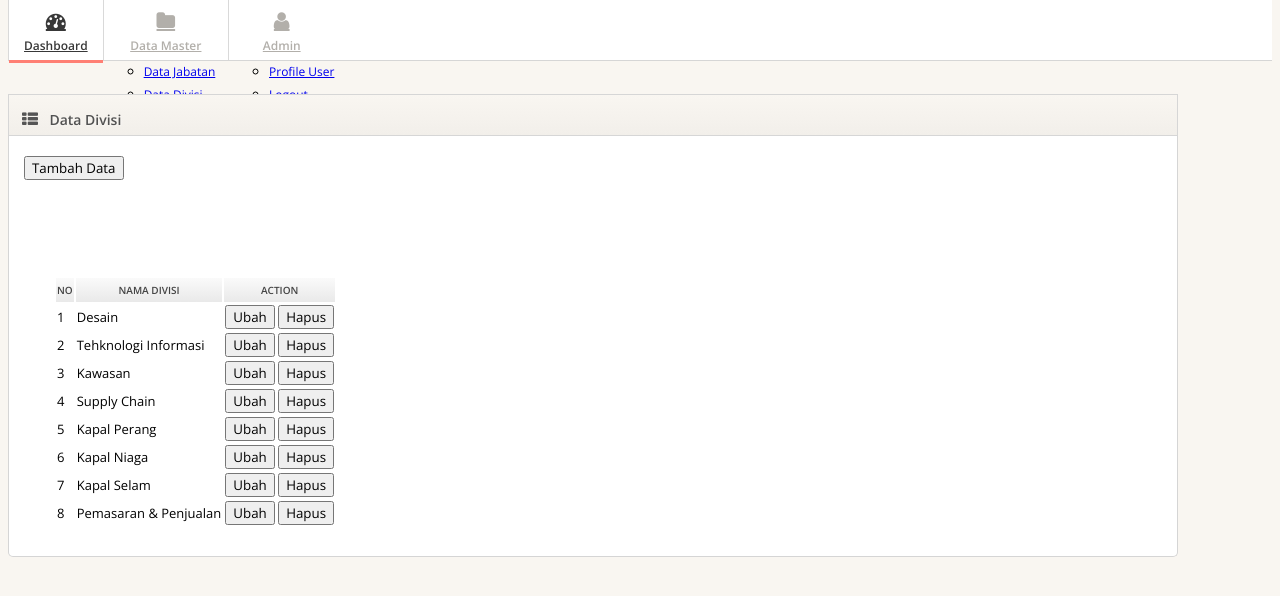
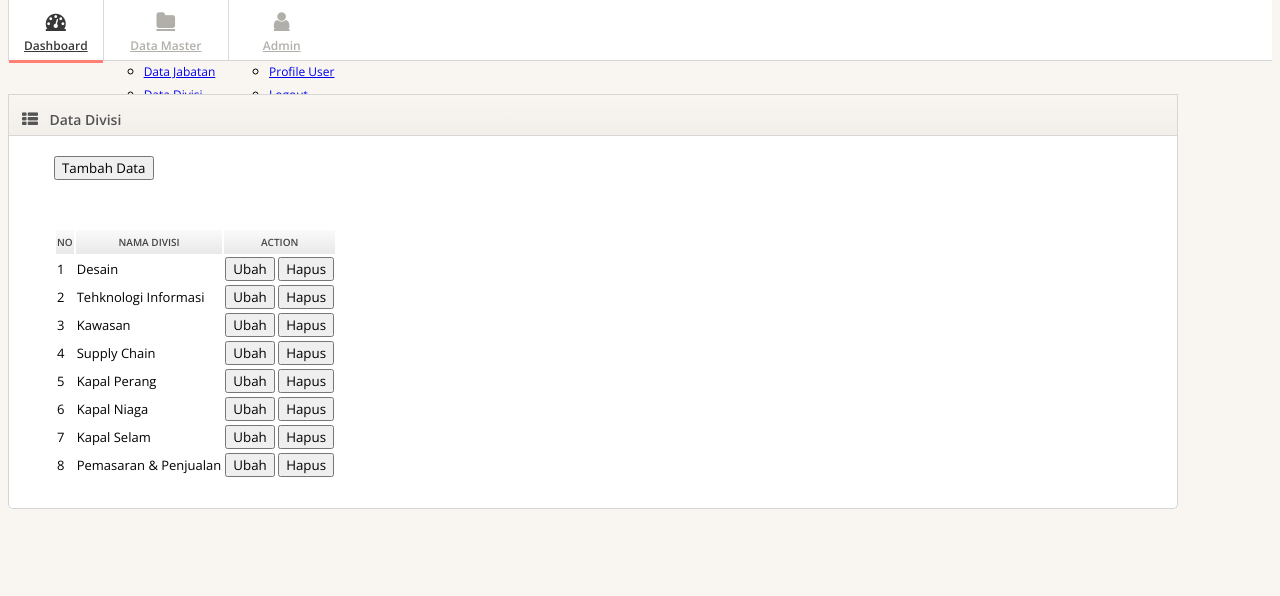
Before and after one commit to FirmansyahSAL/sosialisasi-helpdesk, a CodeIgniter app: page /sosial/index.php/divisi/index in a window 1280 px wide. Shown: the part 44-640 px from the top of the page. Run offline with CodeIgniter, Linux system fonts and the light colour scheme; a user stored in the database is signed in; data comes from the database, SQL or seed files in the repository; some libraries are stand-ins or nearby versions.

Commit message:
fix halaman divisi done

```diff
--- a/application/views/back/divisi/data_divisi.php
+++ b/application/views/back/divisi/data_divisi.php
@@ -13,12 +13,11 @@
 
 
                     <div class="widget-content">
+                        <div class="span11">
                             <a href="<?= base_url('divisi/add_divisi') ?>"><button type="button" class="btn btn-primary">Tambah Data</button></a>
-                        <p>&nbsp;</p>
-
+                            <div class="control-group">
                                 <?= $this->session->flashdata('message'); ?>
 
-                        <div class="span11">
 
                                 <p>&nbsp;</p>
                                 <div class="table-responsive">
```
Lines whose indentation alone changed are shown as unchanged.
